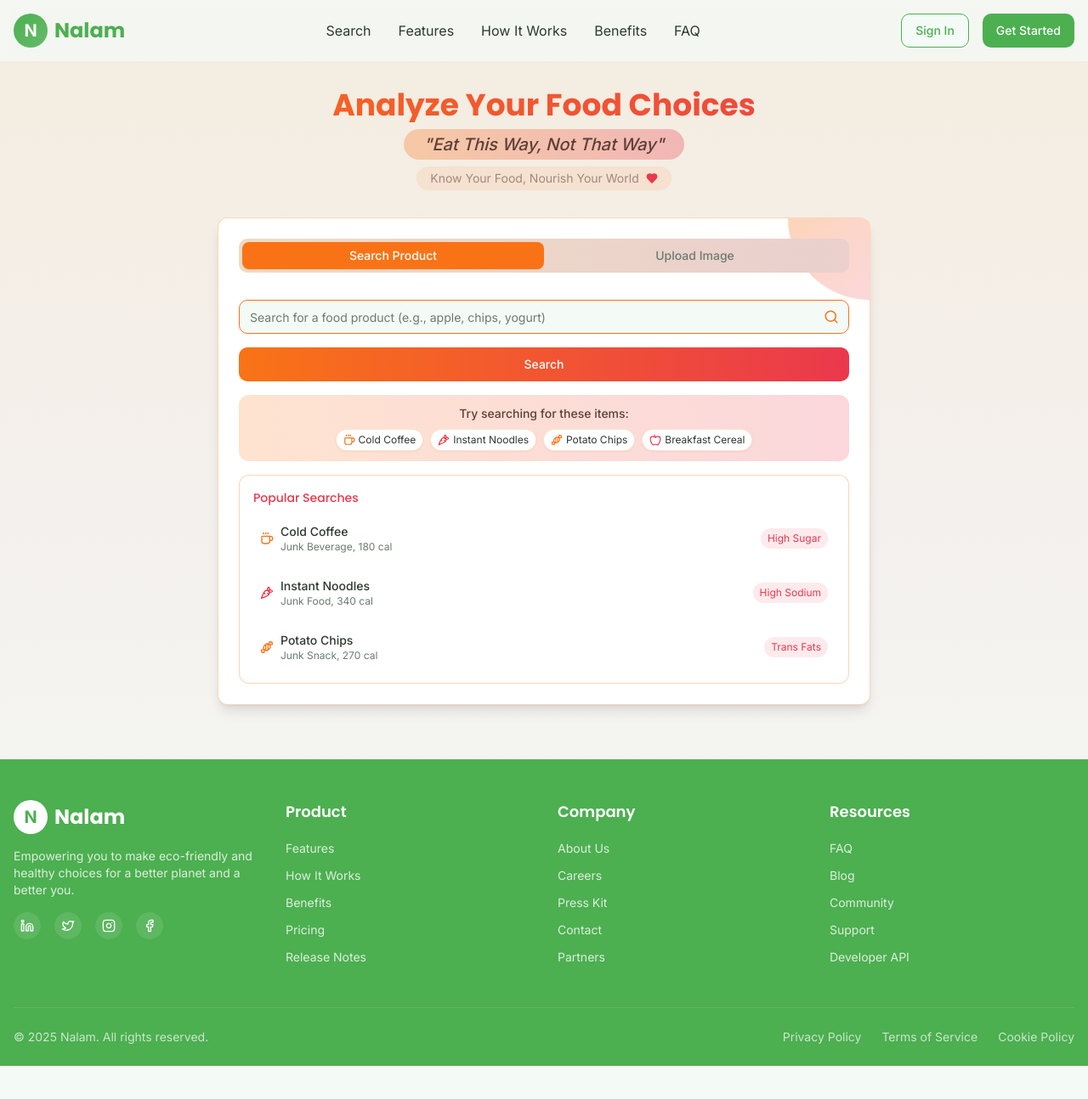
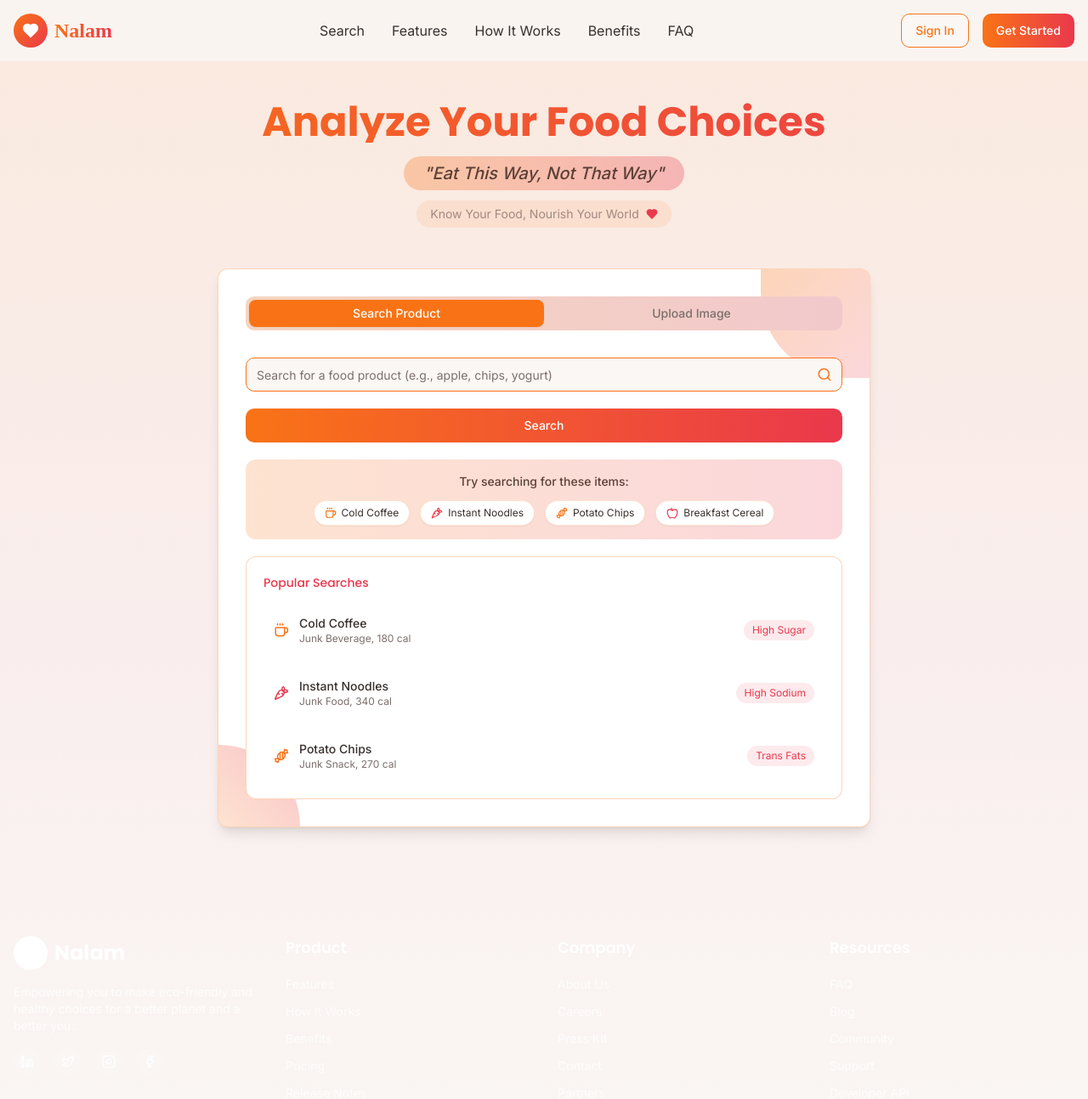
Before and after one commit to ChillandBuild/Nalam, a React (Vite) app: page /search in a window 1280 px wide. Shown: the top 1294 px of the page at 85% size. Before the commit the page ends 1255 px from the top, so only its background shows below. Built offline with nearby package versions, Linux system fonts and the light colour scheme.

Commit message:
Refactor: Apply orange-red theme and improve UI
- Updated color scheme to orange-red theme.
- Improved component spacing and overall UI for better usability.
- Ensured logo change is applied throughout the application.

```diff
--- a/src/components/Navbar.tsx
+++ b/src/components/Navbar.tsx
@@ -2,6 +2,7 @@
 import { Button } from "@/components/ui/button";
 import { useState } from "react";
 import { Link } from "react-router-dom";
+import { Heart } from "lucide-react";
 
 const Navbar = () => {
   const [isMenuOpen, setIsMenuOpen] = useState(false);
@@ -11,25 +12,27 @@ const Navbar = () => {
       <div className="container px-4 mx-auto flex items-center justify-between">
         <div className="flex items-center">
           <Link to="/" className="flex items-center gap-2">
-            <span className="w-10 h-10 rounded-full bg-gradient-to-br from-nalam-green to-nalam-leaf flex items-center justify-center text-white font-bold text-xl">N</span>
-            <span className="text-2xl font-display font-bold text-nalam-green">Nalam</span>
+            <div className="w-10 h-10 rounded-full bg-gradient-to-br from-[#F97316] to-[#ea384c] flex items-center justify-center text-white">
+              <Heart className="w-5 h-5 fill-white" />
+            </div>
+            <span className="text-2xl font-['Hugh_is_Life'] font-bold orange-red-text">Nalam</span>
           </Link>
         </div>
 
         {/* Desktop Menu */}
         <div className="hidden md:flex items-center gap-8">
-          <Link to="/search" className="text-foreground hover:text-nalam-green transition-colors">Search</Link>
-          <a href="#features" className="text-foreground hover:text-nalam-green transition-colors">Features</a>
-          <a href="#how-it-works" className="text-foreground hover:text-nalam-green transition-colors">How It Works</a>
-          <a href="#benefits" className="text-foreground hover:text-nalam-green transition-colors">Benefits</a>
-          <a href="#faq" className="text-foreground hover:text-nalam-green transition-colors">FAQ</a>
+          <Link to="/search" className="text-foreground hover:text-[#F97316] transition-colors">Search</Link>
+          <a href="#features" className="text-foreground hover:text-[#F97316] transition-colors">Features</a>
+          <a href="#how-it-works" className="text-foreground hover:text-[#F97316] transition-colors">How It Works</a>
+          <a href="#benefits" className="text-foreground hover:text-[#F97316] transition-colors">Benefits</a>
+          <a href="#faq" className="text-foreground hover:text-[#F97316] transition-colors">FAQ</a>
         </div>
 
         <div className="hidden md:flex items-center gap-4">
-          <Button variant="outline" className="border-nalam-green text-nalam-green hover:bg-nalam-green hover:text-white">
+          <Button variant="outline" className="border-[#F97316] text-[#F97316] hover:bg-[#F97316] hover:text-white">
             Sign In
           </Button>
-          <Button className="bg-nalam-green hover:bg-nalam-green-dark">
+          <Button className="bg-gradient-to-r from-[#F97316] to-[#ea384c] hover:opacity-90 text-white">
             Get Started
           </Button>
         </div>
@@ -55,16 +58,16 @@ const Navbar = () => {
       {isMenuOpen && (
         <div className="md:hidden absolute w-full bg-background shadow-lg z-50 animate-fade-in">
           <div className="container px-4 mx-auto py-4 flex flex-col gap-4">
-            <Link to="/search" className="text-foreground hover:text-nalam-green transition-colors py-2">Search</Link>
-            <a href="#features" className="text-foreground hover:text-nalam-green transition-colors py-2">Features</a>
-            <a href="#how-it-works" className="text-foreground hover:text-nalam-green transition-colors py-2">How It Works</a>
-            <a href="#benefits" className="text-foreground hover:text-nalam-green transition-colors py-2">Benefits</a>
-            <a href="#faq" className="text-foreground hover:text-nalam-green transition-colors py-2">FAQ</a>
+            <Link to="/search" className="text-foreground hover:text-[#F97316] transition-colors py-2">Search</Link>
+            <a href="#features" className="text-foreground hover:text-[#F97316] transition-colors py-2">Features</a>
+            <a href="#how-it-works" className="text-foreground hover:text-[#F97316] transition-colors py-2">How It Works</a>
+            <a href="#benefits" className="text-foreground hover:text-[#F97316] transition-colors py-2">Benefits</a>
+            <a href="#faq" className="text-foreground hover:text-[#F97316] transition-colors py-2">FAQ</a>
             <div className="flex flex-col gap-2 pt-2">
-              <Button variant="outline" className="border-nalam-green text-nalam-green hover:bg-nalam-green hover:text-white w-full">
+              <Button variant="outline" className="border-[#F97316] text-[#F97316] hover:bg-[#F97316] hover:text-white w-full">
                 Sign In
               </Button>
-              <Button className="bg-nalam-green hover:bg-nalam-green-dark w-full">
+              <Button className="bg-gradient-to-r from-[#F97316] to-[#ea384c] hover:opacity-90 text-white w-full">
                 Get Started
               </Button>
             </div>
--- a/src/components/SearchForm.tsx
+++ b/src/components/SearchForm.tsx
@@ -59,33 +59,33 @@ const SearchForm = ({ onSearchResult, setIsLoading }: SearchFormProps) => {
   };
 
   return (
-    <form onSubmit={handleSearch} className="space-y-4">
+    <form onSubmit={handleSearch} className="space-y-5">
       <div className="flex items-center relative">
         <Input
           type="text"
           placeholder="Search for a food product (e.g., apple, chips, yogurt)"
           value={query}
           onChange={(e) => setQuery(e.target.value)}
-          className="pr-10 border-[#F97316] focus:border-[#ea384c]"
+          className="pr-10 border-[#F97316] focus-visible:ring-[#ea384c]"
         />
         <Search className="absolute right-3 text-[#F97316]" size={18} />
       </div>
 
-      <Button type="submit" className="w-full bg-gradient-to-r from-[#F97316] to-[#ea384c] hover:opacity-90 text-white">
+      <Button type="submit" className="w-full orange-red-gradient hover:opacity-90 text-white">
         Search
       </Button>
 
-      <div className="bg-gradient-to-r from-[#F97316]/20 to-[#ea384c]/20 p-3 rounded-lg mt-4">
-        <p className="text-sm text-center text-nalam-earth-dark font-medium mb-2">
+      <div className="orange-red-gradient-light p-4 rounded-lg mt-4">
+        <p className="text-sm text-center text-nalam-earth-dark font-medium mb-3">
           Try searching for these items:
         </p>
-        <div className="flex justify-center gap-2 flex-wrap">
+        <div className="flex justify-center gap-3 flex-wrap">
           {quickSearchItems.map((item, index) => (
             <button
               key={index}
               type="button"
               onClick={() => handleQuickSearch(item.name)}
-              className="flex items-center gap-1 bg-white px-2 py-1 rounded-full text-xs shadow-sm hover:shadow-md transition-shadow border border-[#F97316]/20"
+              className="flex items-center gap-1.5 bg-white px-3 py-1.5 rounded-full text-xs shadow-sm hover:shadow-md transition-shadow border border-[#F97316]/20"
             >
               <item.icon size={14} style={{ color: item.color }} />
               <span>{item.name}</span>
@@ -95,50 +95,50 @@ const SearchForm = ({ onSearchResult, setIsLoading }: SearchFormProps) => {
       </div>
 
       {/* Mock Data Preview */}
-      <div className="bg-white p-4 rounded-lg border border-[#F97316]/30 mt-6">
-        <h3 className="font-medium text-sm text-[#ea384c] mb-3">Popular Searches</h3>
+      <div className="bg-white p-5 rounded-lg border border-[#F97316]/30 mt-6 card-hover">
+        <h3 className="font-medium text-sm text-[#ea384c] mb-4">Popular Searches</h3>
 
-        <div className="space-y-3">
-          <div className="p-2 hover:bg-[#F97316]/5 rounded-md transition-colors cursor-pointer" onClick={() => handleQuickSearch("Cold Coffee")}>
+        <div className="space-y-3.5">
+          <div className="p-3 hover:bg-[#F97316]/5 rounded-md transition-colors cursor-pointer" onClick={() => handleQuickSearch("Cold Coffee")}>
             <div className="flex justify-between items-center">
-              <div className="flex items-center gap-2">
-                <Coffee size={16} className="text-[#F97316]" />
+              <div className="flex items-center gap-3">
+                <Coffee size={18} className="text-[#F97316]" />
                 <div>
                   <p className="text-sm font-medium">Cold Coffee</p>
                   <p className="text-xs text-muted-foreground">Junk Beverage, 180 cal</p>
                 </div>
               </div>
-              <div className="text-xs px-2 py-1 bg-[#ea384c]/10 text-[#ea384c] rounded-full">
+              <div className="text-xs px-2.5 py-1 bg-[#ea384c]/10 text-[#ea384c] rounded-full">
                 High Sugar
               </div>
             </div>
           </div>
 
-          <div className="p-2 hover:bg-[#F97316]/5 rounded-md transition-colors cursor-pointer" onClick={() => handleQuickSearch("Instant Noodles")}>
+          <div className="p-3 hover:bg-[#F97316]/5 rounded-md transition-colors cursor-pointer" onClick={() => handleQuickSearch("Instant Noodles")}>
             <div className="flex justify-between items-center">
-              <div className="flex items-center gap-2">
-                <Carrot size={16} className="text-[#ea384c]" />
+              <div className="flex items-center gap-3">
+                <Carrot size={18} className="text-[#ea384c]" />
                 <div>
                   <p className="text-sm font-medium">Instant Noodles</p>
                   <p className="text-xs text-muted-foreground">Junk Food, 340 cal</p>
                 </div>
               </div>
-              <div className="text-xs px-2 py-1 bg-[#ea384c]/10 text-[#ea384c] rounded-full">
+              <div className="text-xs px-2.5 py-1 bg-[#ea384c]/10 text-[#ea384c] rounded-full">
                 High Sodium
               </div>
             </div>
           </div>
 
-          <div className="p-2 hover:bg-[#F97316]/5 rounded-md transition-colors cursor-pointer" onClick={() => handleQuickSearch("Potato Chips")}>
+          <div className="p-3 hover:bg-[#F97316]/5 rounded-md transition-colors cursor-pointer" onClick={() => handleQuickSearch("Potato Chips")}>
             <div className="flex justify-between items-center">
-              <div className="flex items-center gap-2">
-                <Candy size={16} className="text-[#F97316]" />
+              <div className="flex items-center gap-3">
+                <Candy size={18} className="text-[#F97316]" />
                 <div>
                   <p className="text-sm font-medium">Potato Chips</p>
                   <p className="text-xs text-muted-foreground">Junk Snack, 270 cal</p>
                 </div>
               </div>
-              <div className="text-xs px-2 py-1 bg-[#ea384c]/10 text-[#ea384c] rounded-full">
+              <div className="text-xs px-2.5 py-1 bg-[#ea384c]/10 text-[#ea384c] rounded-full">
                 Trans Fats
               </div>
             </div>
--- a/src/index.css
+++ b/src/index.css
@@ -16,65 +16,65 @@
 
 @layer base {
   :root {
-    --background: 140 38% 97%;
-    --foreground: 144 10% 20%;
+    --background: 30 30% 97%;
+    --foreground: 15 10% 20%;
 
     --card: 0 0% 100%;
-    --card-foreground: 144 10% 20%;
+    --card-foreground: 15 10% 20%;
 
     --popover: 0 0% 100%;
-    --popover-foreground: 144 10% 20%;
+    --popover-foreground: 15 10% 20%;
 
-    --primary: 142 55% 45%;
-    --primary-foreground: 355 100% 100%;
+    --primary: 16 100% 50%;
+    --primary-foreground: 0 0% 100%;
 
-    --secondary: 143 35% 90%;
-    --secondary-foreground: 144 10% 20%;
+    --secondary: 15 80% 96%;
+    --secondary-foreground: 15 10% 20%;
 
-    --muted: 143 35% 94%;
-    --muted-foreground: 144 7% 45%;
+    --muted: 15 30% 94%;
+    --muted-foreground: 15 7% 45%;
 
-    --accent: 143 35% 90%;
-    --accent-foreground: 144 10% 20%;
+    --accent: 15 80% 96%;
+    --accent-foreground: 15 10% 20%;
 
     --destructive: 0 84% 60%;
     --destructive-foreground: 210 40% 98%;
 
-    --border: 143 20% 86%;
-    --input: 143 20% 86%;
-    --ring: 142 55% 45%;
+    --border: 15 30% 86%;
+    --input: 15 30% 86%;
+    --ring: 16 100% 50%;
 
     --radius: 0.75rem;
   }
 
   .dark {
-    --background: 144 30% 10%;
-    --foreground: 143 20% 90%;
+    --background: 15 30% 10%;
+    --foreground: 15 20% 90%;
 
-    --card: 144 25% 15%;
-    --card-foreground: 143 20% 90%;
+    --card: 15 25% 15%;
+    --card-foreground: 15 20% 90%;
 
-    --popover: 144 25% 15%;
-    --popover-foreground: 143 20% 90%;
+    --popover: 15 25% 15%;
+    --popover-foreground: 15 20% 90%;
 
-    --primary: 142 55% 45%;
-    --primary-foreground: 355 100% 100%;
+    --primary: 16 100% 50%;
+    --primary-foreground: 0 0% 100%;
 
-    --secondary: 144 20% 20%;
-    --secondary-foreground: 143 20% 90%;
+    --secondary: 15 20% 20%;
+    --secondary-foreground: 15 20% 90%;
 
-    --muted: 144 20% 20%;
-    --muted-foreground: 144 10% 70%;
+    --muted: 15 20% 20%;
+    --muted-foreground: 15 10% 70%;
 
-    --accent: 144 20% 20%;
-    --accent-foreground: 143 20% 90%;
+    --accent: 15 20% 20%;
+    --accent-foreground: 15 20% 90%;
 
     --destructive: 0 62% 30%;
-    --destructive-foreground: 143 20% 90%;
+    --destructive-foreground: 15 20% 90%;
 
-    --border: 144 20% 25%;
-    --input: 144 20% 25%;
-    --ring: 142 55% 45%;
+    --border: 15 20% 25%;
+    --input: 15 20% 25%;
+    --ring: 16 100% 50%;
   }
 }
 
@@ -94,11 +94,11 @@
 
 @layer components {
   .hero-gradient {
-    @apply bg-gradient-to-b from-[#F97316]/10 via-background to-background;
+    @apply bg-gradient-to-b from-[#F97316]/20 via-background to-background;
   }
 
   .feature-gradient {
-    @apply bg-gradient-to-br from-[#F97316]/10 to-[#ea384c]/10;
+    @apply bg-gradient-to-br from-[#F97316]/20 to-[#ea384c]/20;
   }
 
   .feature-card {
@@ -107,6 +107,22 @@
 
   .eco-badge {
     @apply inline-flex items-center justify-center px-3 py-1 text-sm font-medium rounded-full bg-[#F97316] text-white;
+  }
+
+  .orange-red-gradient {
+    @apply bg-gradient-to-r from-[#F97316] to-[#ea384c];
+  }
+
+  .orange-red-gradient-light {
+    @apply bg-gradient-to-r from-[#F97316]/20 to-[#ea384c]/20;
+  }
+
+  .orange-red-text {
+    @apply bg-gradient-to-r from-[#F97316] to-[#ea384c] bg-clip-text text-transparent;
+  }
+
+  .card-hover {
+    @apply transition-all duration-300 hover:shadow-lg hover:scale-[1.02];
   }
 }
 
@@ -128,3 +144,23 @@
 .animate-scale {
   animation: scale 0.3s ease-out forwards;
 }
+
+/* Additional animations for the orange-red theme */
+@keyframes pulse-orange-red {
+  0%, 100% { background-position: 0% 50%; }
+  50% { background-position: 100% 50%; }
+}
+
+.animate-pulse-orange-red {
+  background-size: 200% 200%;
+  animation: pulse-orange-red 3s ease infinite;
+}
+
+@keyframes glow {
+  0%, 100% { box-shadow: 0 0 5px rgba(249, 115, 22, 0.5); }
+  50% { box-shadow: 0 0 20px rgba(234, 56, 76, 0.7); }
+}
+
+.animate-glow {
+  animation: glow 2s ease-in-out infinite;
+}
--- a/src/pages/Search.tsx
+++ b/src/pages/Search.tsx
@@ -20,27 +20,28 @@ const Search = () => {
   return (
     <div className="min-h-screen flex flex-col bg-gradient-to-b from-[#F97316]/10 via-[#ea384c]/5 to-background">
       <Navbar />
-      <main className="flex-1 container px-4 py-8 mx-auto">
-        <div className="text-center mb-8">
-          <h1 className="text-3xl md:text-4xl font-display font-bold mb-2 bg-gradient-to-r from-[#F97316] to-[#ea384c] bg-clip-text text-transparent">
+      <main className="flex-1 container px-4 py-8 md:py-12 mx-auto">
+        <div className="text-center mb-8 md:mb-12">
+          <h1 className="text-3xl md:text-4xl lg:text-5xl font-display font-bold mb-4 orange-red-text">
             Analyze Your Food Choices
           </h1>
 
-          <div className="flex flex-col items-center gap-2">
-            <p className="text-lg md:text-xl italic font-medium text-nalam-earth-dark inline-block py-1 px-6 bg-gradient-to-r from-[#F97316]/30 to-[#ea384c]/30 rounded-full">
+          <div className="flex flex-col items-center gap-3">
+            <p className="text-lg md:text-xl italic font-medium text-nalam-earth-dark inline-block py-1.5 px-6 bg-gradient-to-r from-[#F97316]/30 to-[#ea384c]/30 rounded-full">
               "Eat This Way, Not That Way"
             </p>
-            <p className="text-sm text-nalam-earth bg-[#F97316]/10 px-4 py-1 rounded-full inline-block flex items-center justify-center gap-2">
+            <p className="text-sm text-nalam-earth bg-[#F97316]/10 px-4 py-1.5 rounded-full inline-block flex items-center justify-center gap-2">
               Know Your Food, Nourish Your World <Heart size={14} className="text-[#ea384c] fill-[#ea384c]" />
             </p>
           </div>
         </div>
 
-        <div className="max-w-3xl mx-auto bg-white rounded-xl shadow-lg p-6 mb-8 border border-[#F97316]/30 relative overflow-hidden">
-          <div className="absolute top-0 right-0 w-24 h-24 bg-gradient-to-br from-[#F97316]/30 to-[#ea384c]/20 rounded-bl-[100px] -z-0"></div>
+        <div className="max-w-3xl mx-auto bg-white rounded-xl shadow-lg p-6 md:p-8 mb-8 border border-[#F97316]/30 relative overflow-hidden card-hover">
+          <div className="absolute top-0 right-0 w-32 h-32 bg-gradient-to-br from-[#F97316]/30 to-[#ea384c]/20 rounded-bl-[100px] -z-0"></div>
+          <div className="absolute bottom-0 left-0 w-24 h-24 bg-gradient-to-tr from-[#F97316]/20 to-[#ea384c]/30 rounded-tr-[100px] -z-0"></div>
 
           <Tabs defaultValue="search" className="w-full relative z-10">
-            <TabsList className="w-full mb-6 bg-gradient-to-r from-[#F97316]/20 to-[#ea384c]/20">
+            <TabsList className="w-full mb-6 orange-red-gradient-light">
               <TabsTrigger value="search" className="flex-1 data-[state=active]:bg-[#F97316] data-[state=active]:text-white">Search Product</TabsTrigger>
               <TabsTrigger value="upload" className="flex-1 data-[state=active]:bg-[#ea384c] data-[state=active]:text-white">Upload Image</TabsTrigger>
             </TabsList>
@@ -58,7 +59,7 @@ const Search = () => {
         {isLoading && (
           <div className="max-w-3xl mx-auto text-center py-8">
             <div className="animate-pulse flex flex-col items-center">
-              <div className="h-12 w-12 rounded-full bg-gradient-to-r from-[#F97316] to-[#ea384c] mb-4"></div>
+              <div className="h-12 w-12 rounded-full bg-gradient-to-r from-[#F97316] to-[#ea384c] mb-4 animate-pulse-orange-red"></div>
               <div className="h-4 bg-gradient-to-r from-[#F97316]/40 to-[#ea384c]/40 rounded w-3/4 mb-2"></div>
               <div className="h-3 bg-gradient-to-r from-[#F97316]/30 to-[#ea384c]/30 rounded w-1/2"></div>
             </div>
--- a/tailwind.config.ts
+++ b/tailwind.config.ts
@@ -63,12 +63,17 @@ export default {
 					border: 'hsl(var(--sidebar-border))',
 					ring: 'hsl(var(--sidebar-ring))'
 				},
-				// Custom Nalam theme colors with new orange and red
+				// Enhanced Nalam theme colors with orange and red
 				nalam: {
-					green: {
-						light: '#8BC34A',
-						DEFAULT: '#4CAF50',
-						dark: '#2E7D32',
+					orange: {
+						light: '#FFEDD5',
+						DEFAULT: '#F97316',
+						dark: '#C2410C',
+					},
+					red: {
+						light: '#FEE2E2',
+						DEFAULT: '#ea384c',
+						dark: '#B91C1C',
 					},
 					earth: {
 						light: '#D7CCC8',
@@ -78,8 +83,6 @@ export default {
 					leaf: '#66BB6A',
 					sky: '#81D4FA',
 					sun: '#FFD54F',
-					red: '#F44336',
-					orange: '#F97316'
 				},
 			},
 			borderRadius: {
@@ -115,6 +118,10 @@ export default {
 				'scale': {
 					'0%': { transform: 'scale(0.95)', opacity: '0' },
 					'100%': { transform: 'scale(1)', opacity: '1' }
+				},
+				'pulse-gradient': {
+					'0%, 100%': { backgroundPosition: '0% 50%' },
+					'50%': { backgroundPosition: '100% 50%' }
 				}
 			},
 			animation: {
@@ -122,13 +129,22 @@ export default {
 				'accordion-up': 'accordion-up 0.2s ease-out',
 				'fade-in': 'fade-in 0.5s ease-out',
 				'float': 'float 3s ease-in-out infinite',
-				'scale': 'scale 0.3s ease-out'
+				'scale': 'scale 0.3s ease-out',
+				'pulse-gradient': 'pulse-gradient 3s ease infinite'
 			},
 			fontFamily: {
 				'sans': ['Inter', 'ui-sans-serif', 'system-ui'],
 				'display': ['Poppins', 'ui-sans-serif', 'system-ui'],
 				'hugh': ['"Hugh is Life"', 'cursive']
 			},
+			backgroundImage: {
+				'orange-red-gradient': 'linear-gradient(90deg, #F97316, #ea384c)',
+				'orange-red-light': 'linear-gradient(90deg, rgba(249, 115, 22, 0.2), rgba(234, 56, 76, 0.2))'
+			},
+			spacing: {
+				'18': '4.5rem',
+				'22': '5.5rem',
+			},
 		}
 	},
 	plugins: [require("tailwindcss-animate")],
```
